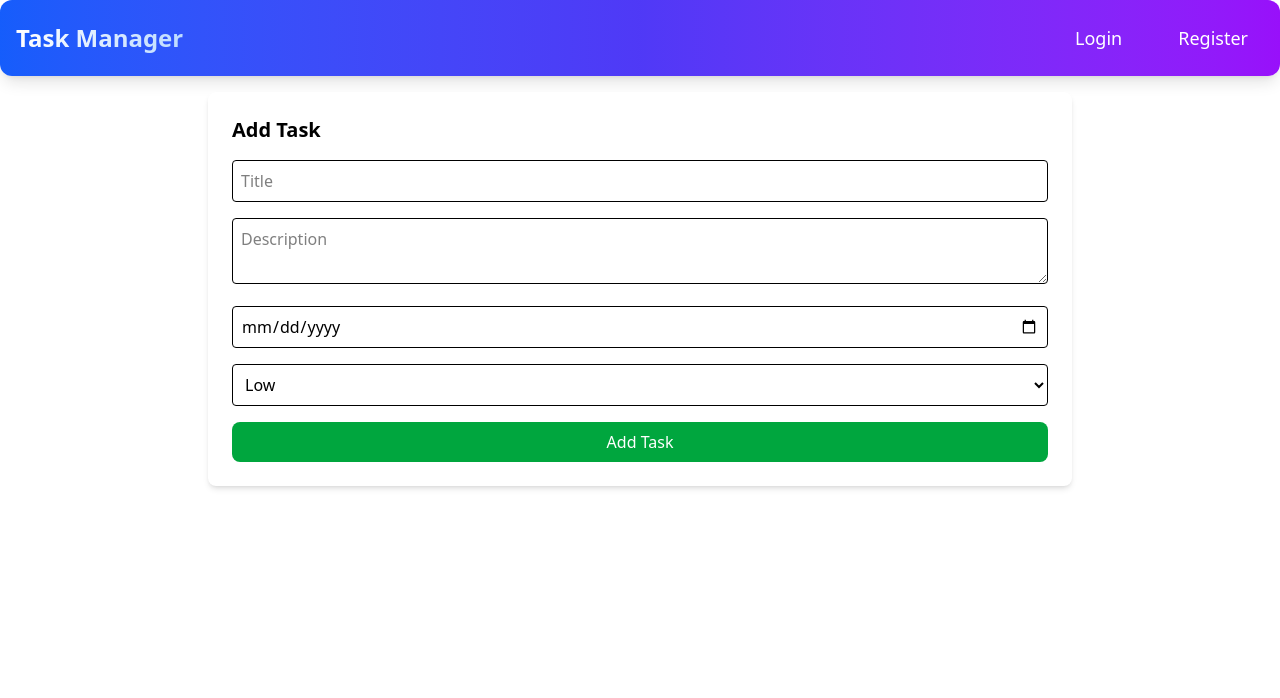
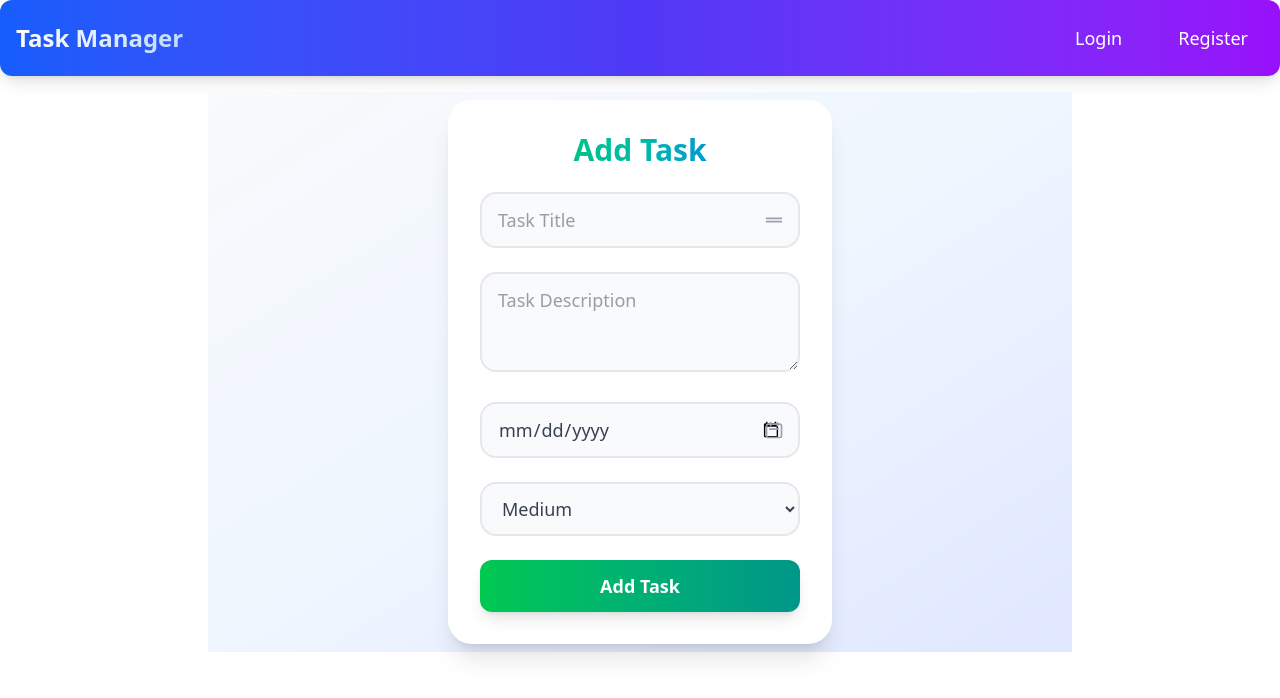
Before and after one commit to CodeMaestro016/Task-Manager-web-application, a React (Vite) app in the folder frontend/: page /add in a window 1280 px wide. Shown: the top 698 px of the page. Built offline with nearby package versions, Linux system fonts and the light colour scheme.

Commit message:
Design Frontend Add Task Page and Edit Task Page

```diff
--- a/frontend/src/pages/AddTask.jsx
+++ b/frontend/src/pages/AddTask.jsx
@@ -21,42 +21,65 @@ function AddTask() {
   };
 
   return (
+    <div className="flex justify-center items-center h-[70vh] bg-gradient-to-br from-slate-50 via-blue-50 to-indigo-100">
       <form
         onSubmit={handleSubmit}
-      className="bg-white shadow-md rounded-lg p-6 space-y-4"
+        className="bg-white shadow-xl rounded-3xl p-8 w-96 space-y-6 transform hover:scale-105 transition-all duration-300"
       >
-      <h2 className="text-xl font-bold">Add Task</h2>
+        <h2 className="text-3xl font-extrabold text-center bg-clip-text text-transparent bg-gradient-to-r from-green-500 via-teal-500 to-blue-600">
+          Add Task
+        </h2>
+        <div className="relative group">
           <input
             name="title"
-        placeholder="Title"
-        className="w-full border p-2 rounded"
+            placeholder="Task Title"
+            className="w-full px-4 py-3 border-2 border-gray-200 rounded-2xl focus:ring-4 focus:ring-green-500 focus:ring-opacity-20 focus:border-green-500 transition-all duration-200 bg-gray-50 focus:bg-white text-gray-700 text-lg group-hover:border-gray-300"
             onChange={handleChange}
           />
+          <div className="absolute inset-y-0 right-0 flex items-center pr-4 pointer-events-none">
+            <svg className="w-5 h-5 text-gray-400" fill="none" stroke="currentColor" viewBox="0 0 24 24">
+              <path strokeLinecap="round" strokeLinejoin="round" strokeWidth="2" d="M3 10h18M3 14h18" />
+            </svg>
+          </div>
+        </div>
+        <div className="relative group">
           <textarea
             name="description"
-        placeholder="Description"
-        className="w-full border p-2 rounded"
+            placeholder="Task Description"
+            className="w-full px-4 py-3 border-2 border-gray-200 rounded-2xl focus:ring-4 focus:ring-green-500 focus:ring-opacity-20 focus:border-green-500 transition-all duration-200 bg-gray-50 focus:bg-white text-gray-700 text-lg group-hover:border-gray-300 resize-y min-h-[100px]"
             onChange={handleChange}
           />
+        </div>
+        <div className="relative group">
           <input
             type="date"
             name="dueDate"
-        className="w-full border p-2 rounded"
+            className="w-full px-4 py-3 border-2 border-gray-200 rounded-2xl focus:ring-4 focus:ring-green-500 focus:ring-opacity-20 focus:border-green-500 transition-all duration-200 bg-gray-50 focus:bg-white text-gray-700 text-lg group-hover:border-gray-300"
             onChange={handleChange}
           />
+          <div className="absolute inset-y-0 right-0 flex items-center pr-4 pointer-events-none">
+            <svg className="w-5 h-5 text-gray-400" fill="none" stroke="currentColor" viewBox="0 0 24 24">
+              <path strokeLinecap="round" strokeLinejoin="round" strokeWidth="2" d="M8 7V3m8 4V3m-9 8h10M5 21h14a2 2 0 002-2V7a2 2 0 00-2-2H5a2 2 0 00-2 2v12a2 2 0 002 2z" />
+            </svg>
+          </div>
+        </div>
         <select
           name="priority"
-        className="w-full border p-2 rounded"
+          value={form.priority}
+          className="w-full px-4 py-3 border-2 border-gray-200 rounded-2xl focus:ring-4 focus:ring-green-500 focus:ring-opacity-20 focus:border-green-500 transition-all duration-200 bg-gray-50 focus:bg-white text-gray-700 text-lg font-medium group-hover:border-gray-300"
           onChange={handleChange}
         >
-        <option>Low</option>
-        <option>Medium</option>
-        <option>High</option>
+          <option value="Low">Low</option>
+          <option value="Medium">Medium</option>
+          <option value="High">High</option>
         </select>
-      <button className="w-full bg-green-600 text-white py-2 rounded-lg">
+        <button
+          className="w-full bg-gradient-to-r from-green-500 to-teal-600 text-white py-3 rounded-xl font-semibold text-lg hover:from-green-600 hover:to-teal-700 transition-all duration-300 shadow-lg hover:shadow-xl transform hover:-translate-y-0.5"
+        >
           Add Task
         </button>
       </form>
+    </div>
   );
 }
 
--- a/frontend/src/pages/EditTask.jsx
+++ b/frontend/src/pages/EditTask.jsx
@@ -36,44 +36,68 @@ function EditTask() {
   };
 
   return (
+    <div className="flex justify-center items-center h-[70vh] bg-gradient-to-br from-slate-50 via-blue-50 to-indigo-100">
       <form
         onSubmit={handleSubmit}
-      className="bg-white shadow-md rounded-lg p-6 space-y-4"
+        className="bg-white shadow-xl rounded-3xl p-8 w-96 space-y-6 transform hover:scale-105 transition-all duration-300"
       >
-      <h2 className="text-xl font-bold">Edit Task</h2>
+        <h2 className="text-3xl font-extrabold text-center bg-clip-text text-transparent bg-gradient-to-r from-blue-600 via-purple-600 to-indigo-600">
+          Edit Task
+        </h2>
+        <div className="relative group">
           <input
             name="title"
             value={form.title}
-        className="w-full border p-2 rounded"
+            placeholder="Task Title"
+            className="w-full px-4 py-3 border-2 border-gray-200 rounded-2xl focus:ring-4 focus:ring-blue-500 focus:ring-opacity-20 focus:border-blue-500 transition-all duration-200 bg-gray-50 focus:bg-white text-gray-700 text-lg group-hover:border-gray-300"
             onChange={handleChange}
           />
+          <div className="absolute inset-y-0 right-0 flex items-center pr-4 pointer-events-none">
+            <svg className="w-5 h-5 text-gray-400" fill="none" stroke="currentColor" viewBox="0 0 24 24">
+              <path strokeLinecap="round" strokeLinejoin="round" strokeWidth="2" d="M3 10h18M3 14h18" />
+            </svg>
+          </div>
+        </div>
+        <div className="relative group">
           <textarea
             name="description"
             value={form.description}
-        className="w-full border p-2 rounded"
+            placeholder="Task Description"
+            className="w-full px-4 py-3 border-2 border-gray-200 rounded-2xl focus:ring-4 focus:ring-blue-500 focus:ring-opacity-20 focus:border-blue-500 transition-all duration-200 bg-gray-50 focus:bg-white text-gray-700 text-lg group-hover:border-gray-300 resize-y min-h-[100px]"
             onChange={handleChange}
           />
+        </div>
+        <div className="relative group">
           <input
             type="date"
             name="dueDate"
             value={form.dueDate}
-        className="w-full border p-2 rounded"
+            className="w-full px-4 py-3 border-2 border-gray-200 rounded-2xl focus:ring-4 focus:ring-blue-500 focus:ring-opacity-20 focus:border-blue-500 transition-all duration-200 bg-gray-50 focus:bg-white text-gray-700 text-lg group-hover:border-gray-300"
             onChange={handleChange}
           />
+          <div className="absolute inset-y-0 right-0 flex items-center pr-4 pointer-events-none">
+            <svg className="w-5 h-5 text-gray-400" fill="none" stroke="currentColor" viewBox="0 0 24 24">
+              <path strokeLinecap="round" strokeLinejoin="round" strokeWidth="2" d="M8 7V3m8 4V3m-9 8h10M5 21h14a2 2 0 002-2V7a2 2 0 00-2-2H5a2 2 0 00-2 2v12a2 2 0 002 2z" />
+            </svg>
+          </div>
+        </div>
         <select
           name="priority"
           value={form.priority}
-        className="w-full border p-2 rounded"
+          className="w-full px-4 py-3 border-2 border-gray-200 rounded-2xl focus:ring-4 focus:ring-blue-500 focus:ring-opacity-20 focus:border-blue-500 transition-all duration-200 bg-gray-50 focus:bg-white text-gray-700 text-lg font-medium group-hover:border-gray-300"
           onChange={handleChange}
         >
-        <option>Low</option>
-        <option>Medium</option>
-        <option>High</option>
+          <option value="Low">Low</option>
+          <option value="Medium">Medium</option>
+          <option value="High">High</option>
         </select>
-      <button className="w-full bg-blue-600 text-white py-2 rounded-lg">
+        <button
+          className="w-full bg-gradient-to-r from-blue-500 to-indigo-600 text-white py-3 rounded-xl font-semibold text-lg hover:from-blue-600 hover:to-indigo-700 transition-all duration-300 shadow-lg hover:shadow-xl transform hover:-translate-y-0.5"
+        >
           Update Task
         </button>
       </form>
+    </div>
   );
 }
 
```
Lines whose indentation alone changed are shown as unchanged.
